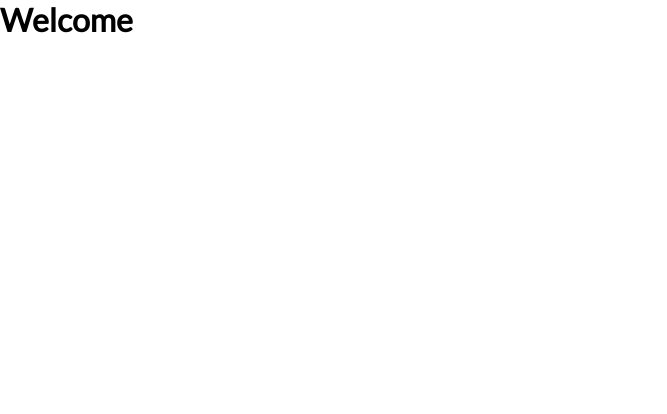
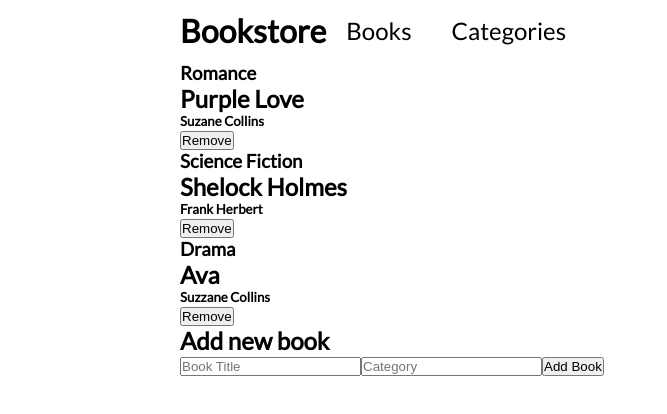
Before and after one commit to shahira-sadat/Bookstore, a React (Create React App) app: page / in a window 1280 px wide. Shown: the top 414 px of the page, without its empty margins (0-667 px from the left). Built offline with nearby package versions, Linux system fonts and the light colour scheme.

Commit message:
Add some minor changes

```diff
--- a/src/components/BooksContainer.js
+++ b/src/components/BooksContainer.js
@@ -5,20 +5,20 @@ import AddBook from './AddBook';
 const books = [
   {
     id: 1,
-    category: 'Action',
-    name: 'The hunger games',
+    category: 'Romance',
+    name: 'Purple Love',
     author: 'Suzane Collins',
   },
   {
     id: 2,
     category: 'Science Fiction',
-    name: 'Dune',
+    name: 'Shelock Holmes',
     author: 'Frank Herbert',
   },
   {
     id: 3,
-    category: 'Economy',
-    name: 'Capital in the Twenty-First Century',
+    category: 'Drama',
+    name: 'Ava',
     author: 'Suzzane Collins',
   },
 ];
--- a/src/components/CategoriesContainer.js
+++ b/src/components/CategoriesContainer.js
@@ -4,7 +4,7 @@ function CategoriesContainer() {
   return (
     <div className="container">
       <h2>Categories</h2>
-      <p>Under Contruction</p>
+      <p>Coming soon...</p>
     </div>
   );
 }
--- a/src/components/Navigation.js
+++ b/src/components/Navigation.js
@@ -6,7 +6,7 @@ function Navigation() {
     <header>
       <div className="container flex">
         <h1>
-          <Link to="/" className="logo">Bookstore CMS</Link>
+          <Link to="/" className="logo">Bookstore</Link>
         </h1>
         <nav>
           <ul className="flex">
--- a/src/index.css
+++ b/src/index.css
@@ -25,7 +25,7 @@ a {
 
 .flex {
   display: flex;
-  justify-content: start;
+  justify-content: flex-start;
   align-items: center;
   min-height: 60px;
 }
--- a/src/index.js
+++ b/src/index.js
@@ -1,17 +1,17 @@
 import React from 'react';
-import ReactDOM from 'react-dom/client';
+import ReactDOM from 'react-dom';
 import './index.css';
-import App from './App';
+import { BrowserRouter } from 'react-router-dom';
+import App from './components/App';
 import reportWebVitals from './reportWebVitals';
 
-const root = ReactDOM.createRoot(document.getElementById('root'));
-root.render(
+ReactDOM.render(
   <React.StrictMode>
-    <App />
+    <BrowserRouter>
+      <App />
+    </BrowserRouter>
   </React.StrictMode>,
+  document.getElementById('root'),
 );
 
-// If you want to start measuring performance in your app, pass a function
-// to log results (for example: reportWebVitals(console.log))
-// or send to an analytics endpoint. Learn more: https://bit.ly/CRA-vitals
 reportWebVitals();
```
Also changed, not shown: src/components/App.css (renamed from src/App.css).
